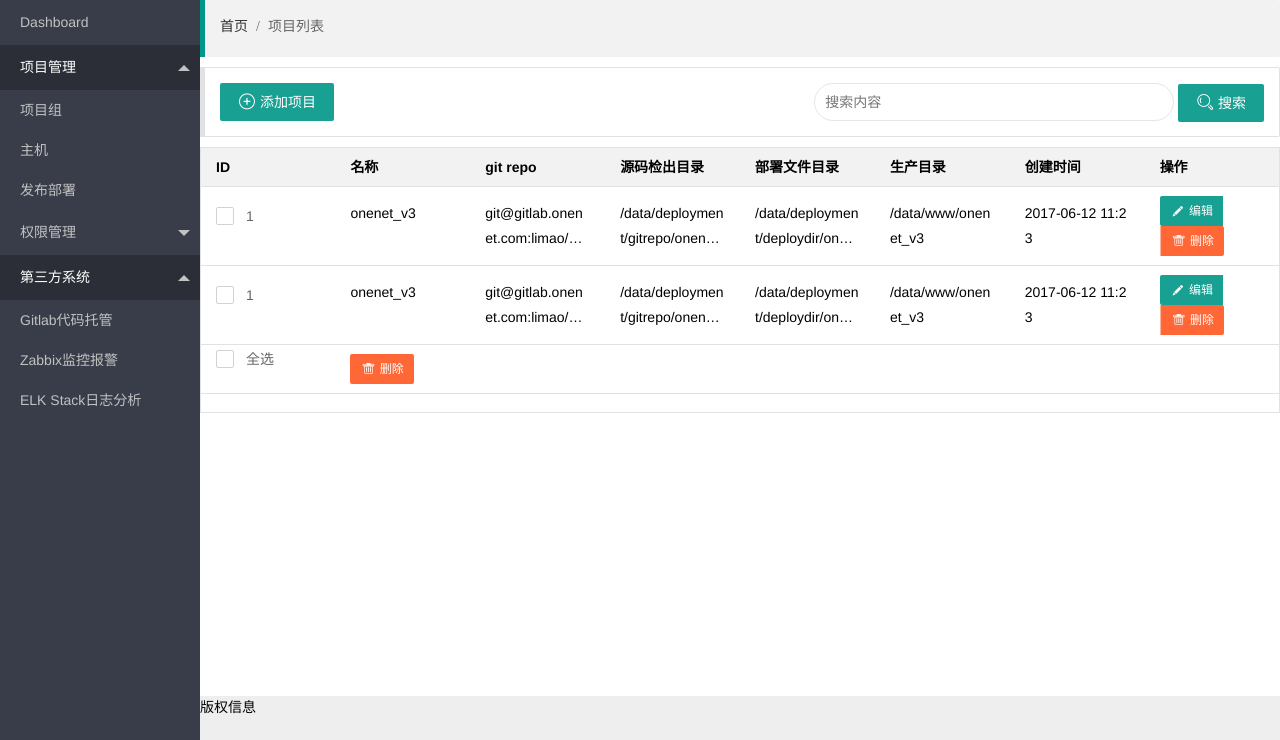
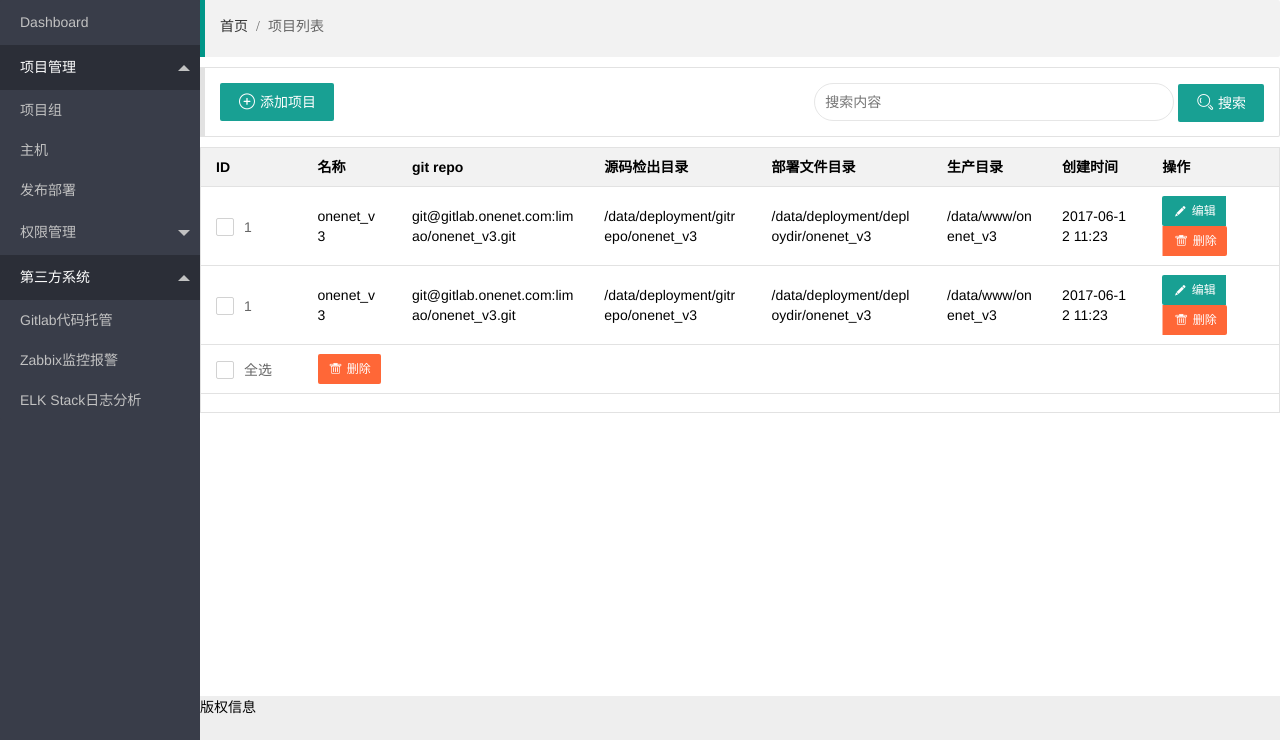
Before and after one commit to boer0924/BoerOPS, a Flask app: page /projects/ in a window 1280 px wide. Shown: the part 60-800 px from the top of the page. Run offline with Flask 2, Linux system fonts and the light colour scheme; some libraries are stand-ins or nearby versions.

Commit message:
fix表格样式

```diff
--- a/app/templates/projects/index.html
+++ b/app/templates/projects/index.html
@@ -1,35 +1,6 @@
 {% extends 'base.html' %}
 {% block head %}
 {{ super() }}
-<style type="text/css">
-    .reset-layui-table .layui-form-checkbox[lay-skin="primary"]{
-        width: 50px;
-        height: 18px !important;
-        position: relative;
-        margin-top: -23px;
-    }
-    .reset-layui-table td{
-     width: 12.5%;
-    }
-    .reset-layui-table .layui-form-checkbox[lay-skin="primary"] span{
-        position: absolute;
-        left: 20px;
-    }
-    .reset-layui-table .layui-form-checkbox[lay-skin="primary"] i{
-        position: absolute;
-        left: 0;
-    }
-    .reset-td{
-        height: 50px;
-        line-height: 25px;
-        text-overflow: ellipsis;
-        display: -webkit-box;
-        -webkit-box-orient: vertical;
-        -webkit-line-clamp:2;
-        overflow: hidden;
-        word-break:break-all;
-    }
-</style>
 {% endblock %}
 {% block layer %}
 {{ super() }}
@@ -99,14 +70,10 @@
     </form>
 </blockquote>
 <form class="layui-form">
-    <table class="layui-table reset-layui-table" lay-skin="line">
+    <table class="layui-table reset-layui-table" lay-skin="line" style="word-wrap:break-word; word-break:break-all;">
         <colgroup>
-            <!--<col width="10%">
-            <col width="40%">
-            <col>-->
-            <!--<col width="20%">
-            <col width="15%">
-            <col width="15%">-->
+            <col width="102">
+            <col>
         </colgroup>
         <thead>
             <tr>
@@ -125,13 +92,12 @@
                 <td>
                     <input type="checkbox" name="items[]" title="1" lay-skin="primary">
                 </td>
-                <td><span class="reset-td">onenet_v3</span></td>
-                <td><span class="reset-td">git@gitlab.onenet.com:limao/onenet_v3.git</span></td>
-                <td><span class="reset-td">/data/deployment/gitrepo/onenet_v3</span></td>
-                <td><span class="reset-td">/data/deployment/deploydir/onenet_v3</span></td>
-                <td><span class="reset-td">/data/www/onenet_v3</span></td>
-                <td><span class="reset-td">2017-06-12 11:23</span></td>
-                <!--<td><input type="checkbox" name="switch" lay-skin="switch"></td>-->
+                <td>onenet_v3</td>
+                <td>git@gitlab.onenet.com:limao/onenet_v3.git</td>
+                <td>/data/deployment/gitrepo/onenet_v3</td>
+                <td>/data/deployment/deploydir/onenet_v3</td>
+                <td>/data/www/onenet_v3</td>
+                <td>2017-06-12 11:23</td>
                 <td>
                     <div class="layui-btn-group">
                         <button class="layui-btn layui-btn-small"><i class="layui-icon">&#xe642;</i> 编辑</button>
@@ -149,7 +115,6 @@
                 <td><span class="reset-td">/data/deployment/deploydir/onenet_v3</span></td>
                 <td><span class="reset-td">/data/www/onenet_v3</span></td>
                 <td><span class="reset-td">2017-06-12 11:23</span></td>
-                <!--<td><input type="checkbox" name="switch" lay-skin="switch"></td>-->
                 <td>
                     <div class="layui-btn-group">
                         <button class="layui-btn layui-btn-small"><i class="layui-icon">&#xe642;</i> 编辑</button>
@@ -176,6 +141,56 @@
         </tbody>
     </table>
 </form>
+<!--<table class="layui-table" style="word-wrap:break-word; word-break:break-all;">
+    <colgroup>
+        <col width="150">
+        <col width="200">
+        <col>
+    </colgroup>
+    <thead>
+    <tr>
+        <th>ID</th>
+        <th>名称</th>
+        <th>git repo</th>
+        <th>源码检出目录</th>
+        <th>部署文件目录</th>
+        <th>生产目录</th>
+        <th>创建时间</th>
+        <th>操作</th>
+    </tr>
+    </thead>
+    <tbody>
+    <tr>
+        <td>
+            <input type="checkbox" name="items[]" title="1" lay-skin="primary">
+            <div class="layui-unselect layui-form-checkbox" lay-skin="primary"><span>1</span><i class="layui-icon"></i></div>
+        </td>
+        <td>onenet_v3</td>
+        <td>git@gitlab.onenet.com:limao/onenet_v3.git</td>
+        <td>/data/deployment/gitrepo/onenet_v3</td>
+        <td>/data/deployment/deploydir/onenet_v3</td>
+        <td>/data/www/onenet_v3</td>
+        <td>2017-06-12 11:23</td>
+        &lt;!&ndash;<td><input type="checkbox" name="switch" lay-skin="switch"></td>&ndash;&gt;
+        <td>
+            <div class="layui-btn-group">
+                <button class="layui-btn layui-btn-small"><i class="layui-icon">&#xe642;</i> 编辑</button>
+                <button class="layui-btn layui-btn-small layui-btn-danger"><i class="layui-icon">&#xe640;</i> 删除</button>
+            </div>
+        </td>
+    </tr>
+    <tr>
+        <td>贤心</td>
+        <td>2016-11-29</td>
+        <td>人生就像是一场修行</td>
+        <td>2016-11-29</td>
+        <td>人生就像是一场修行</td>
+        <td>人生就像是一场修行</td>
+        <td>2016-11-29</td>
+        <td>人生就像是一场修行</td>
+    </tr>
+    </tbody>
+</table>-->
 {% endblock %}
 {% block script %}
 {{ super() }}
```
